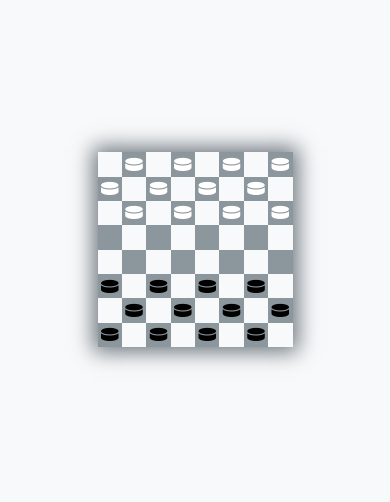
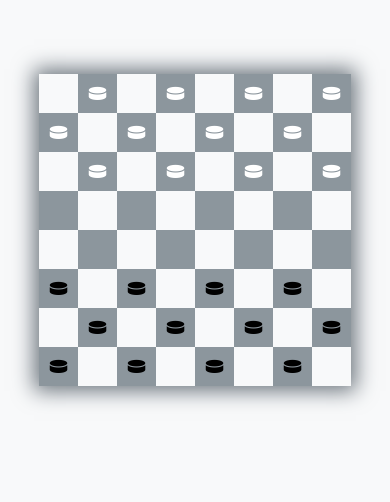
Before and after one commit to ZM-0/Checkers, a website with bundled scripts: page index.html in a window 390 px wide. Shown: the part 342-844 px from the top of the page. Built offline with nearby package versions, Linux system fonts and the light colour scheme.

Commit message:
Add small screen styles

```diff
--- a/styles.css
+++ b/styles.css
@@ -93,3 +93,12 @@ i.token.white-token {
 i.token.black-token {
     color: #000;
 }
+
+/* Small Screen Styles */
+
+@media (max-width: 500px) {
+    #board {
+        height: 80vw;
+        width: 80vw;
+    }
+}
```
